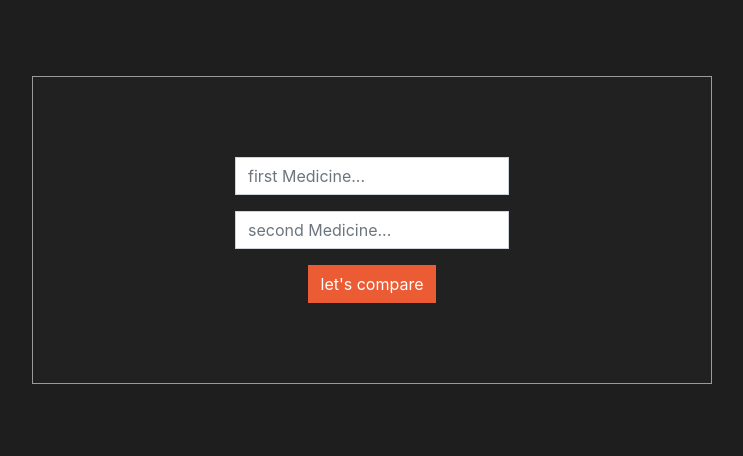
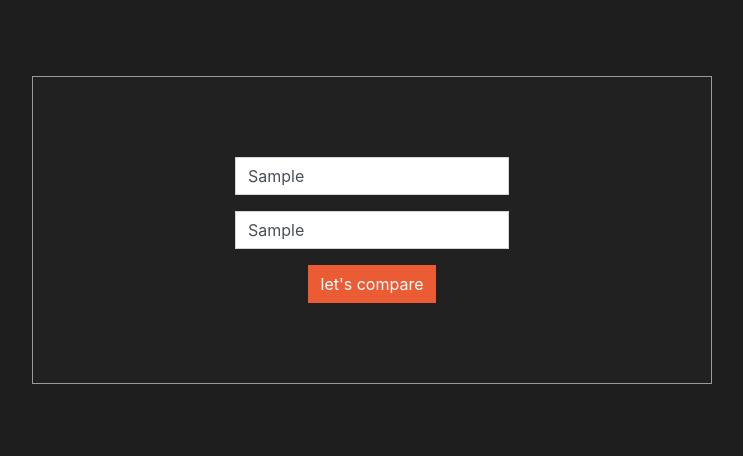
Before and after one commit to SARTHAK1SINGH/HackthonFB, a Flask app: template templates/compare.html in a window 1280 px wide. Shown: the part 346-802 px from the top of the page, without its empty margins (268-1011 px from the left). Run offline with Flask 2, Linux system fonts and the light colour scheme; the template is opened without the code that fills it: most values are stand-ins (such as "Sample title", 1, 10 or a date in 2020); parts of the project's set-up code (start-up, migrations or seed data) failed here and were passed over; some libraries are stand-ins or nearby versions.

Commit message:
Update compare.html

```diff
--- a/templates/compare.html
+++ b/templates/compare.html
@@ -86,8 +86,8 @@
 <br> <br><br><br>
     <div class="workplace">
         <form method ="POST" action="/compare">
-            <div class="form-group autocomplete"><input name ="med1" id="medicine" class="form-control" type = "text" placeholder="first Medicine..." style="border-radius:0" required/></div>
-            <div class="form-group autocomplete"><input  name="med2" id="medicine2" class="form-control" placeholder="second Medicine..." type="text" style="border-radius:0" required/></div>
+            <div class="form-group autocomplete"><input name ="med1" id="medicine" value="{{med1}}" class="form-control" type = "text" placeholder="first Medicine..." style="border-radius:0" required/></div>
+            <div class="form-group autocomplete"><input  name="med2" value="{{med2}}" id="medicine2" class="form-control" placeholder="second Medicine..." type="text" style="border-radius:0" required/></div>
             <br><input class="btn" type="submit" value="let's compare" style="background-color:#eb5b34;border-radius:0; color:white"/>
         </form>
     </div>
```
